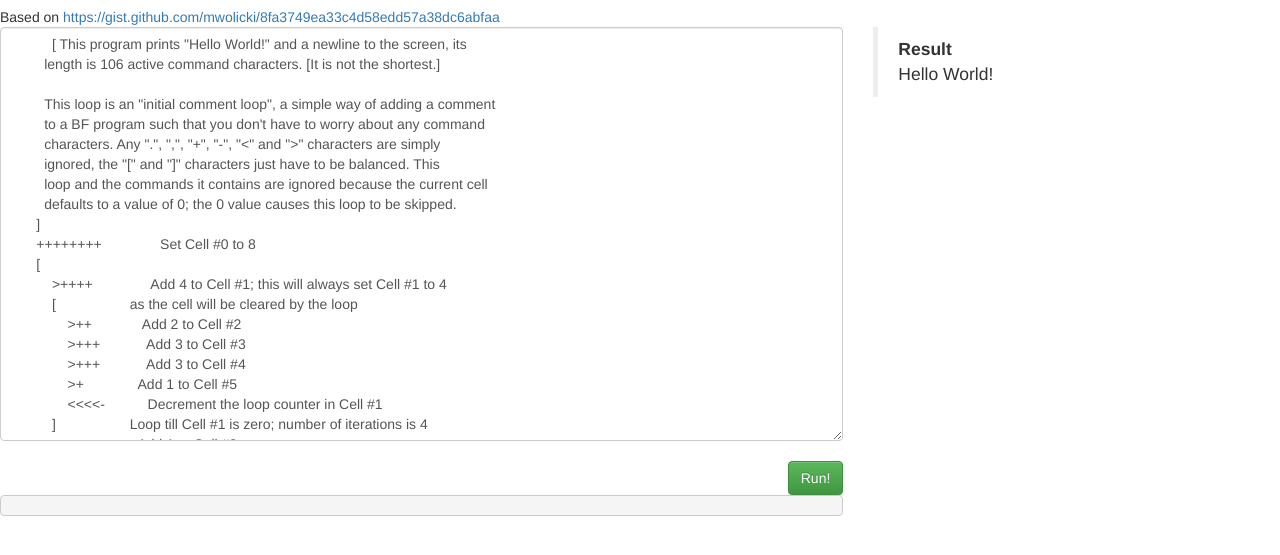
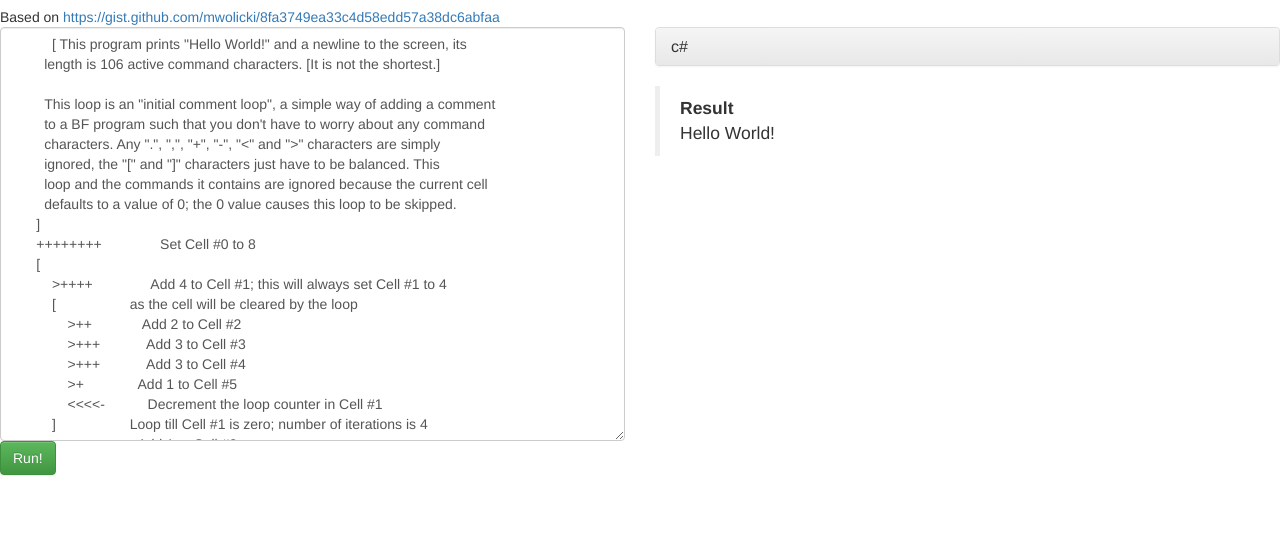
Before and after one commit to mwolicki/brainfuck_web, a website: page public/index.html in a window 1280 px wide. Shown: the part 63-618 px from the top of the page. Drawn offline with nearby package versions, Linux system fonts and the light colour scheme.

Commit message:
panel with code

```diff
--- a/public/index.html
+++ b/public/index.html
@@ -9,6 +9,8 @@
   <!-- Optional theme -->
   <link rel="stylesheet" href="https://maxcdn.bootstrapcdn.com/bootstrap/3.3.7/css/bootstrap-theme.min.css" integrity="sha384-rHyoN1iRsVXV4nD0JutlnGaslCJuC7uwjduW9SVrLvRYooPp2bWYgmgJQIXwl/Sp" crossorigin="anonymous">
 
+
+<script   src="https://code.jquery.com/jquery-3.2.1.min.js"   integrity="sha256-hwg4gsxgFZhOsEEamdOYGBf13FyQuiTwlAQgxVSNgt4="   crossorigin="anonymous"></script>
   <!-- Latest compiled and minified JavaScript -->
   <script src="https://maxcdn.bootstrapcdn.com/bootstrap/3.3.7/js/bootstrap.min.js" integrity="sha384-Tc5IQib027qvyjSMfHjOMaLkfuWVxZxUPnCJA7l2mCWNIpG9mGCD8wGNIcPD7Txa" crossorigin="anonymous"></script>
 </head>
@@ -17,7 +19,7 @@
   Based on <a href="https://gist.github.com/mwolicki/8fa3749ea33c4d58edd57a38dc6abfaa">https://gist.github.com/mwolicki/8fa3749ea33c4d58edd57a38dc6abfaa</a>
   <div class="content">
     <div class="row">
-      <div class="col-md-8">
+      <div class="col-md-6">
         <textarea rows = 20 class="form-control">
           [ This program prints "Hello World!" and a newline to the screen, its
         length is 106 active command characters. [It is not the shortest.]
@@ -64,6 +66,24 @@
       >++.                    And finally a newline from Cell #6
         </textarea>
       </div>
+        <div class="col-sm-6 col-md-6">
+          <div class="panel-group" id="accordion">
+              <div class="panel panel-default">
+                  <a class="panel-default" data-toggle="collapse" data-parent="#accordion2" href="#collapseTwo">
+                  <div class="panel-heading">
+                      <h4 class="panel-title">
+                      c#
+                      </h4>
+                  </div>
+                  </a>
+                  <div id="collapseTwo" class="panel-collapse collapse out">
+                      <div class="panel-body">
+                        <pre id="code"></pre>
+                      </div>
+                  </div>
+              </div>
+          </div>
+      </div>
       <div class="col-md-2">
         <blockquote class="blockquote">
           <strong>Result</strong> <br/>
@@ -71,18 +91,14 @@
         </blockquote>
       </div>
     </div>
-    <br>
     <div class="row">
-      <div class="col-md-8 text-right">
+      <div class="col-md-8">
         <button type="Button" class="btn btn-success">Run!</button>
       </div>
     </div>
     <div class="row">
-      <div class="col-md-8 text-right">
-        <pre id="code"></pre>
-      </div>
+
     </div>
-
 
 
   <script>
```
